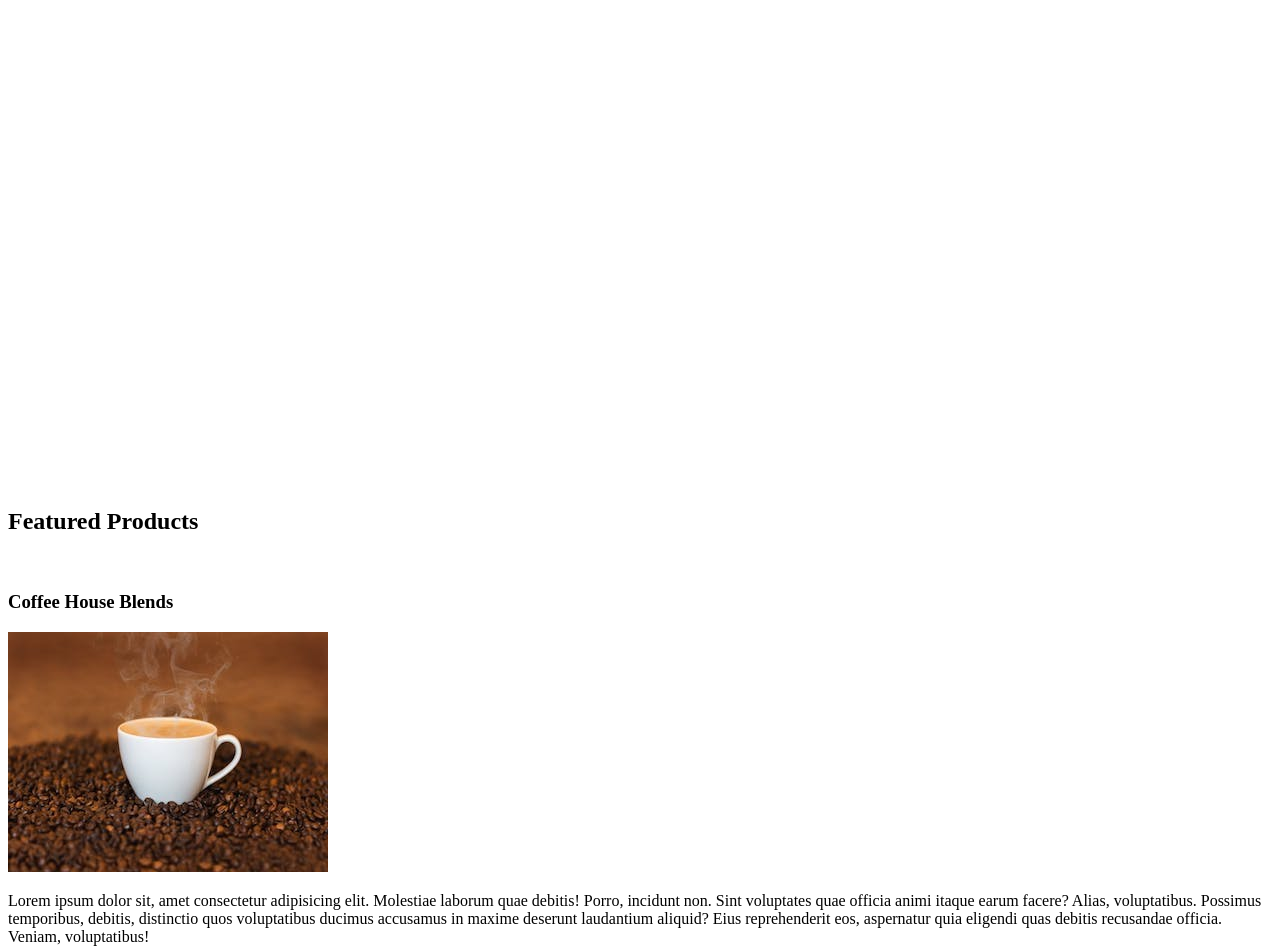
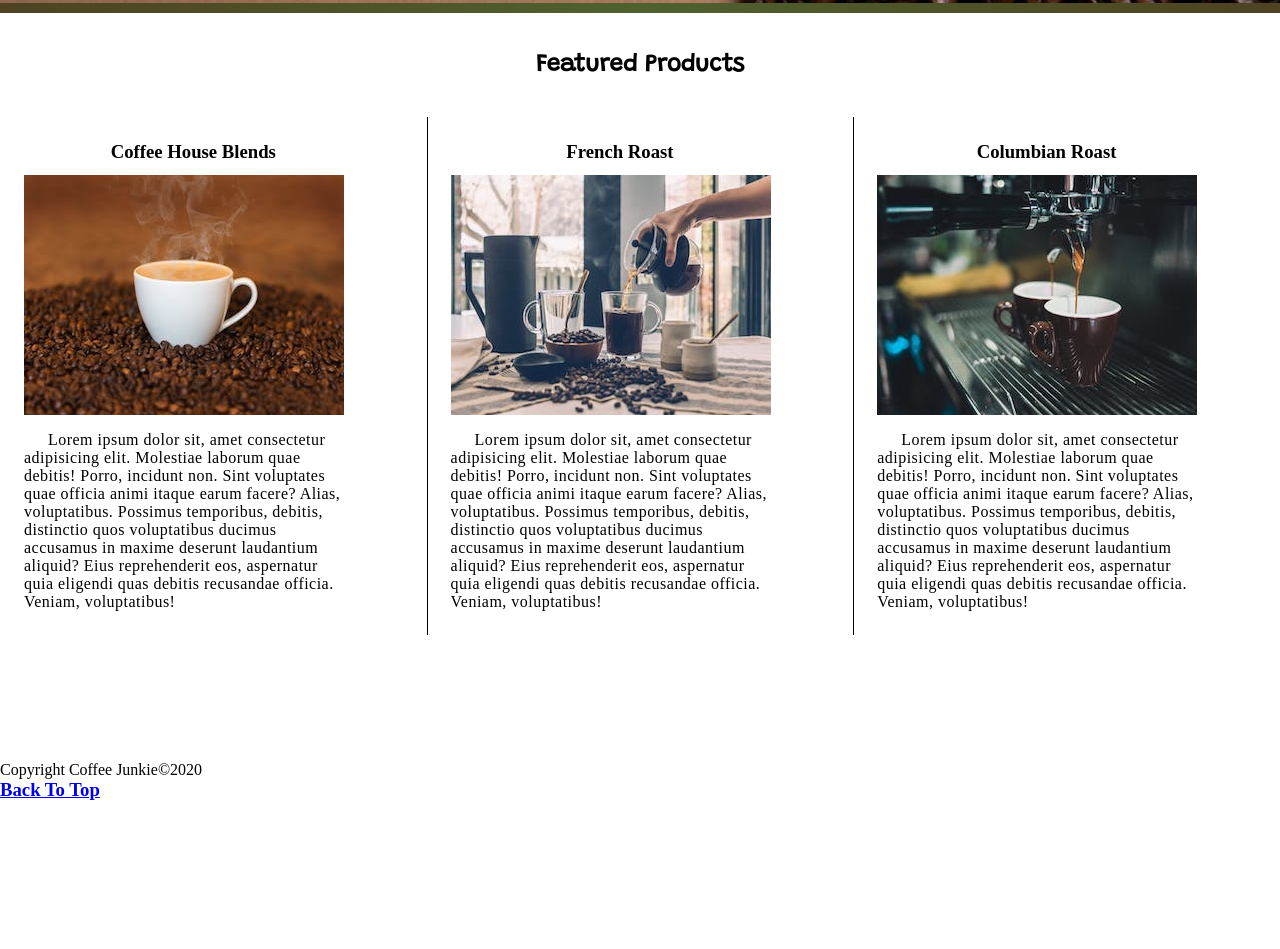
Before and after one commit to etblink/Coffee-Junkie-tutorial, a plain HTML site: page index.html in a window 1280 px wide. Shown: the part 717-1666 px from the top of the page. After the commit the page ends 1518 px from the top, so only its background shows below. Drawn offline with Linux system fonts and the light colour scheme.

Commit message:
Began products section styling

```diff
--- a/CSS/style.css
+++ b/CSS/style.css
@@ -1,5 +1,82 @@
+/*
+=======================
+Global Variables
+=======================
+*/
+* {
+  margin: 0;
+  padding: 0;
+  box-sizing: border-box;
+  overflow-x: hidden;
+}
+:root {
+  --ff-title: "Grandstander", cursive;
+}
+/*
+=======================
+Header
+=======================
+*/
+nav {
+  display: none;
+}
 .banner {
-  background: url(./images/background.jpeg) cover/contain no-repeat fixed;
+  background: url(/images/background.jpeg) center/cover no-repeat fixed;
   width: 100vw;
-  height: 100vh;
+  height: 90vh;
 }
+.brand-container {
+  position: absolute;
+  top: 25%;
+  left: 35%;
+}
+.brand {
+  font-family: var(--ff-title);
+  color: rgb(235, 235, 235);
+}
+.content-divider {
+  width: 100vw;
+  height: 10px;
+  background: linear-gradient(
+    to right,
+    rgb(78, 66, 34),
+    rgb(79, 97, 46),
+    rgb(78, 66, 34)
+  );
+}
+/*
+=======================
+Products
+=======================
+*/
+.products-title {
+  text-align: center;
+  padding: 2.5rem 0;
+  font-family: var(--ff-title);
+}
+.product-card {
+  padding: 1.5rem;
+}
+@media screen and (min-width: 992px) {
+  .product-card {
+    box-shadow: 1px 0px;
+    float: left;
+    width: 33.33%;
+  }
+}
+.product-title {
+    text-align: center;
+    transform: translateX(-20px);
+}
+.product-img {
+    padding: 0.75rem 0;
+}
+.product-text {
+    letter-spacing: 0.03rem;
+    width: 25vw;
+    min-width: 300px;
+    text-indent: 1.5rem;
+}
+.details {
+    display: none;
+}
--- a/index.html
+++ b/index.html
@@ -12,15 +12,15 @@
       content="The first html project within the html/CSS Udemy Course"
     />
     <link rel="stylesheet" href="./CSS/style.css" />
+    <link
+      href="https://fonts.googleapis.com/css2?family=Grandstander&display=swap"
+      rel="stylesheet"
+    />
   </head>
 
   <body>
-    <!-- This is my Header and Menu Bar -->
+    <!-- Start of Header -->
     <header>
-      <div>
-        <img src="./images/logo.png" alt="Coffee Junkie logo" id="CJ-logo" />
-        <h1>Coffee Junkie</h1>
-      </div>
       <nav>
         <ul>
           <li><a href="./index.html" class="navigation">Home</a></li>
@@ -29,70 +29,96 @@
           <li><a href="./contact.html" class="navigation">Contact</a></li>
         </ul>
       </nav>
-    <!-- This is the Main Cover Photo -->
-    <div class="banner"></div>
+      <div class="banner">
+        <div class="brand-container">
+          <img
+            src="./images/logo-transparent.png"
+            alt="Coffee Junkie logo"
+            class="brand-img"
+          />
+          <h1 class="brand">Coffee Junkie</h1>
+        </div>
+      </div>
     </header>
-
+    <!-- End of Header -->
+    <div class="content-divider"></div>
     <!-- Create 3 Column Grid -->
-    <main>
-      <h2 id="top">Featured Products</h2>
-      <br />
-      <h3>Coffee House Blends</h3>
-      <img src="./images/house-blend.jpeg" alt="Coffee House Blend img" />
-      <p>
+    <section class="main">
+      <!-- Products -->
+      <article class="products">
+        <h2 id="top" class="products-title">Featured Products</h2>
+        <!-- Single Product -->
+        <div class="product-card">
+          <h3 class="product-title">Coffee House Blends</h3>
+          <img
+            src="./images/house-blend.jpeg"
+            alt="Coffee House Blend img"
+            class="product-img"
+          />
+          <p class="product-text">
             Lorem ipsum dolor sit, amet consectetur adipisicing elit. Molestiae
-        laborum quae debitis! Porro, incidunt non. Sint voluptates quae officia
-        animi itaque earum facere? Alias, voluptatibus. Possimus temporibus,
-        debitis, distinctio quos voluptatibus ducimus accusamus in maxime
-        deserunt laudantium aliquid? Eius reprehenderit eos, aspernatur quia
-        eligendi quas debitis recusandae officia. Veniam, voluptatibus!
+            laborum quae debitis! Porro, incidunt non. Sint voluptates quae
+            officia animi itaque earum facere? Alias, voluptatibus. Possimus
+            temporibus, debitis, distinctio quos voluptatibus ducimus accusamus
+            in maxime deserunt laudantium aliquid? Eius reprehenderit eos,
+            aspernatur quia eligendi quas debitis recusandae officia. Veniam,
+            voluptatibus!
           </p>
-      <br />
-      <br />
+          <span class="details">
+            <a href="https://en.wikipedia.org/wiki/Coffee" target="_blank">
+              Details
+            </a>
+          </span>
+        </div>
+        <!-- Single Product -->
+        <div class="product-card">
+          <h3 class="product-title">French Roast</h3>
+          <img
+            src="./images/french-roast.jpeg"
+            alt="French Roast img"
+            class="product-img"
+          />
+          <p class="product-text">
+            Lorem ipsum dolor sit, amet consectetur adipisicing elit. Molestiae
+            laborum quae debitis! Porro, incidunt non. Sint voluptates quae
+            officia animi itaque earum facere? Alias, voluptatibus. Possimus
+            temporibus, debitis, distinctio quos voluptatibus ducimus accusamus
+            in maxime deserunt laudantium aliquid? Eius reprehenderit eos,
+            aspernatur quia eligendi quas debitis recusandae officia. Veniam,
+            voluptatibus!
+          </p>
           <span class="details">
             <a href="https://en.wikipedia.org/wiki/Coffee" target="_blank"
               >Details</a
             >
           </span>
-      <br />
-      <br />
-      <h3>French Roast</h3>
-      <img src="./images/french-roast.jpeg" alt="French Roast img" />
-      <p>
+        </div>
+        <!-- Single Product -->
+        <div class="product-card">
+          <h3 class="product-title">Columbian Roast</h3>
+          <img
+            src="./images/columbian-roast.jpeg"
+            alt="Columbian Roast img"
+            class="product-img"
+          />
+          <p class="product-text">
             Lorem ipsum dolor sit, amet consectetur adipisicing elit. Molestiae
-        laborum quae debitis! Porro, incidunt non. Sint voluptates quae officia
-        animi itaque earum facere? Alias, voluptatibus. Possimus temporibus,
-        debitis, distinctio quos voluptatibus ducimus accusamus in maxime
-        deserunt laudantium aliquid? Eius reprehenderit eos, aspernatur quia
-        eligendi quas debitis recusandae officia. Veniam, voluptatibus!
+            laborum quae debitis! Porro, incidunt non. Sint voluptates quae
+            officia animi itaque earum facere? Alias, voluptatibus. Possimus
+            temporibus, debitis, distinctio quos voluptatibus ducimus accusamus
+            in maxime deserunt laudantium aliquid? Eius reprehenderit eos,
+            aspernatur quia eligendi quas debitis recusandae officia. Veniam,
+            voluptatibus!
           </p>
-      <br />
-      <br />
           <span class="details">
             <a href="https://en.wikipedia.org/wiki/Coffee" target="_blank"
               >Details</a
             >
           </span>
-      <br />
-      <br />
-      <h3>Columbian Roast</h3>
-      <img src="./images/columbian-roast.jpeg" alt="Columbian Roast img" />
-      <p>
-        Lorem ipsum dolor sit, amet consectetur adipisicing elit. Molestiae
-        laborum quae debitis! Porro, incidunt non. Sint voluptates quae officia
-        animi itaque earum facere? Alias, voluptatibus. Possimus temporibus,
-        debitis, distinctio quos voluptatibus ducimus accusamus in maxime
-        deserunt laudantium aliquid? Eius reprehenderit eos, aspernatur quia
-        eligendi quas debitis recusandae officia. Veniam, voluptatibus!
-      </p>
-      <br />
-      <br />
-      <span class="details">
-        <a href="https://en.wikipedia.org/wiki/Coffee" target="_blank"
-          >Details</a
-        >
-      </span>
-    </main>
+        </div>
+      </article>
+      <!-- End of Products -->
+    </section>
     <br />
     <br />
     <br />
@@ -100,7 +126,7 @@
     <br />
     <br />
     <br />
-    <span>Copyright &copy;2020</span>
+    <span>Copyright Coffee Junkie&copy;2020</span>
     <br />
     <h3>
       <a href="#top">Back To Top</a>
```
Lines whose indentation alone changed are shown as unchanged.
